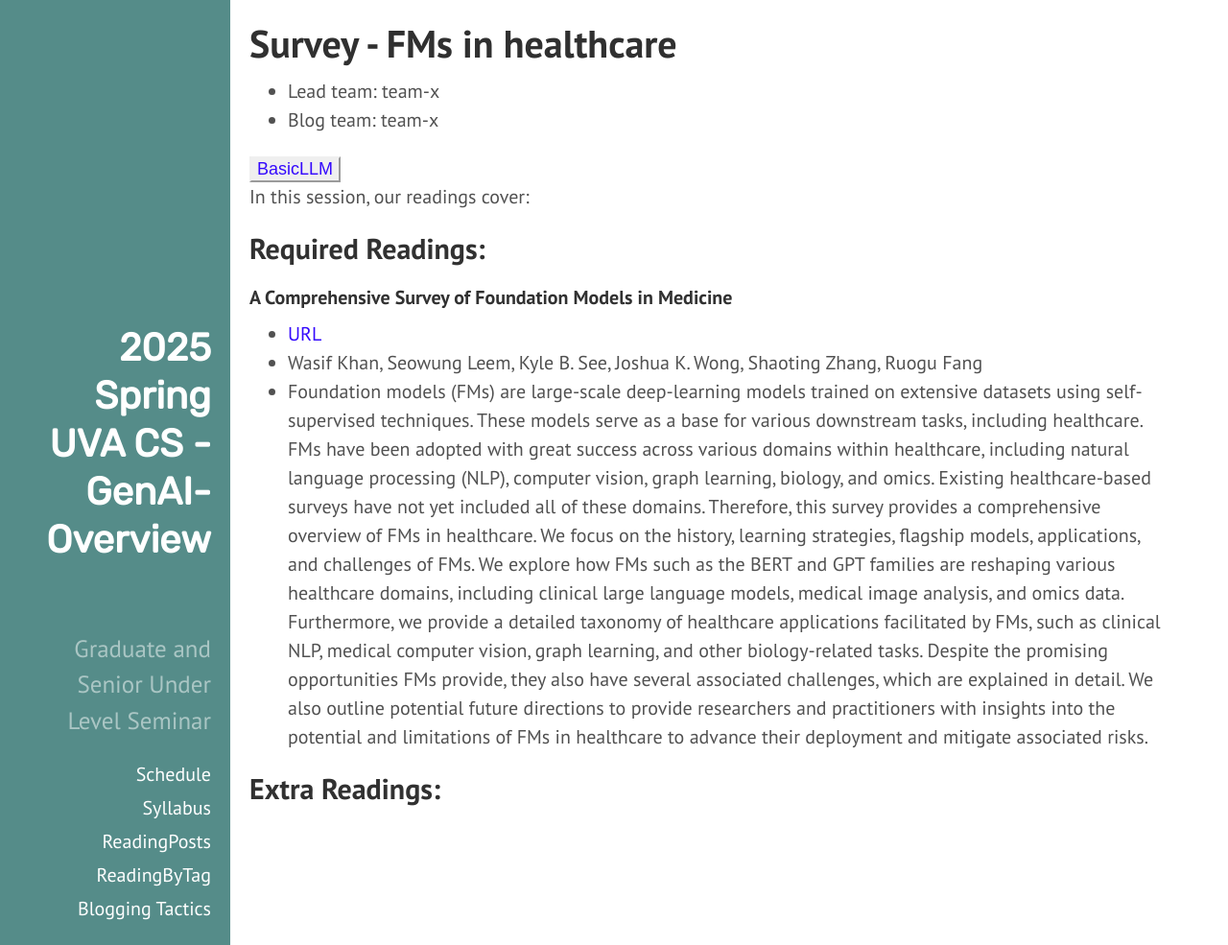
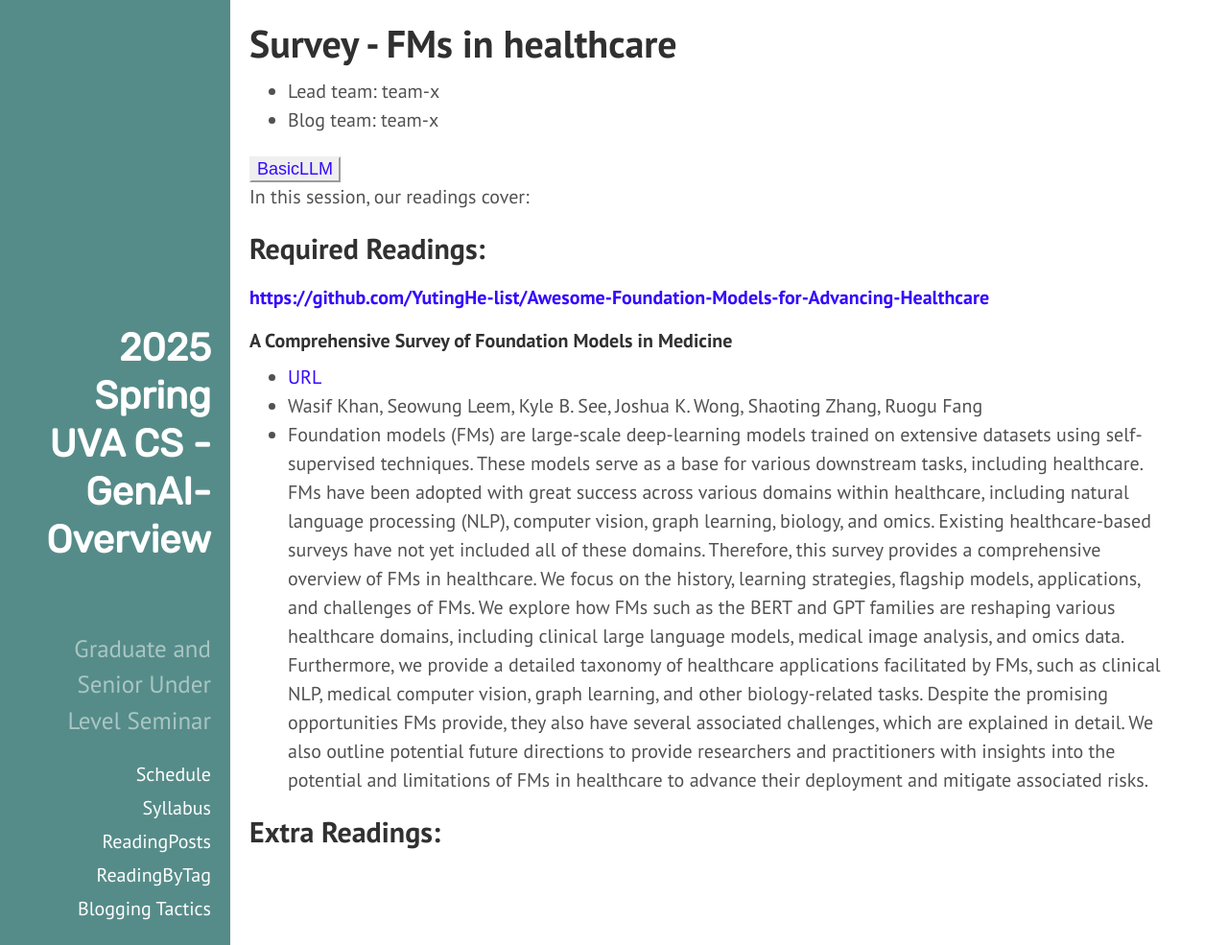
Before and after one commit to qiyanjun/2025sp-GenAI-overview, a Jekyll site: the page built from _contents/S0-L02.md, in a window 1280 px wide and 985 px high. Shown: the whole window at 96% size. Built offline with Jekyll 4.4.1, drawn with Linux system fonts in a browser that asks for light colours; some of the changed lines change nothing that is shown.

Commit message:
Update S0-L02.md

```diff
--- a/_contents/S0-L02.md
+++ b/_contents/S0-L02.md
@@ -19,6 +19,8 @@ In this session, our readings cover:
 
 ## Required Readings:
 
+#### [https://github.com/YutingHe-list/Awesome-Foundation-Models-for-Advancing-Healthcare](https://github.com/YutingHe-list/Awesome-Foundation-Models-for-Advancing-Healthcare)
+
 #### A Comprehensive Survey of Foundation Models in Medicine
 + [URL](https://arxiv.org/abs/2406.10729)
 + Wasif Khan, Seowung Leem, Kyle B. See, Joshua K. Wong, Shaoting Zhang, Ruogu Fang
```
